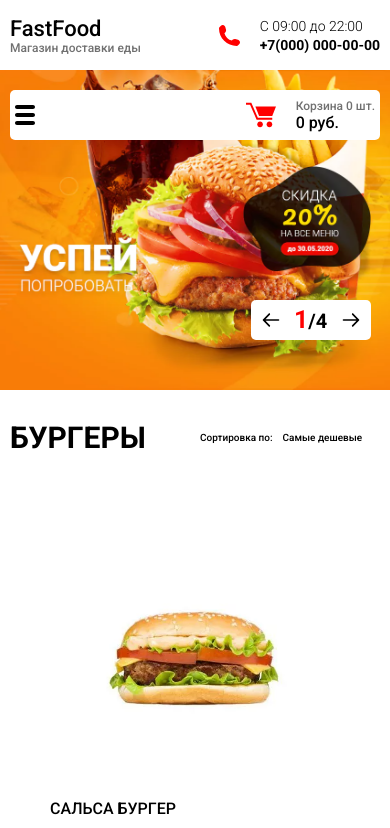
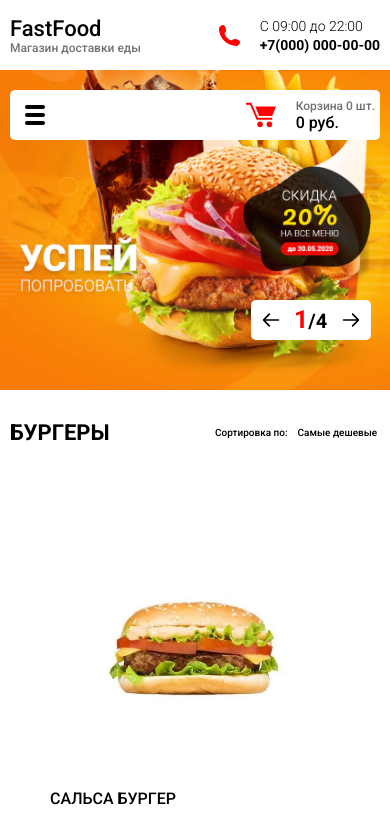
Before and after one commit to Mehader/fastfood-shop, a React (Create React App) app: page / in a window 390 px wide. Shown: the top 828 px of the page. Built offline with nearby package versions, Linux system fonts and the light colour scheme; data requests are answered from the project's data file.

Commit message:
add responsive

```diff
--- a/src/Components/Basket/BasketProduct/BasketProduct.module.scss
+++ b/src/Components/Basket/BasketProduct/BasketProduct.module.scss
@@ -28,8 +28,7 @@
   width: 100px;
   height: 100px;
   @media (max-width: $media-phone) {
-    width: 50px;
-    height: 50px;
+    display: none;
   }
 }
 
--- a/src/Components/Menu/Meni.module.scss
+++ b/src/Components/Menu/Meni.module.scss
@@ -56,7 +56,7 @@ li {
       z-index: 20;
       overflow: hidden;
       border-radius: $br-btn;
-      transition: 0.5s;
+      transition: 0.2s;
       & > li {
         padding-bottom: 5px;
       }
@@ -140,7 +140,7 @@ li {
     display: block;
     position: absolute;
     top: 15px;
-    left: 5px;
+    left: 15px;
     background-image: url(../../assets/img/menu-open.svg);
     background-size: cover;
   }
--- a/src/Components/Menu/Menu.tsx
+++ b/src/Components/Menu/Menu.tsx
@@ -1,4 +1,4 @@
-import React, { FC, useState } from "react";
+import React, {FC, RefObject, useEffect, useRef, useState} from "react";
 import style from "./Meni.module.scss";
 import basketIcon from "../../assets/img/basket-icon.svg";
 import sprite from "../../assets/img/social/social.svg";
@@ -13,8 +13,32 @@ const Menu: FC = () => {
   const { menu, arrMenuItem } = useAppSelector((state) => state.menuReducer);
   const { counter, sum } = useAppSelector((state) => state.basketReducer);
 
+  const menuRef = useRef(null)
+
+
+  const close = (e: MouseEvent) => {
+    if (e.target !== menuRef.current) {
+      setMenuOpen(false)
+      console.log("sdf")
+      document.removeEventListener("click", close)
+
+    }
+  }
+
+  const closeMenu = () => {
+    if (menuOpen !== false) {
+      document.addEventListener("click", close)
+    }
+
+  }
+
+useEffect(()=>{
+closeMenu()
+}, [menuOpen])
+
+
   return (
-    <div className={style.menu}>
+    <div ref={menuRef} className={style.menu}>
       <div className="container">
         <nav className={style.menuBox}>
           <div className={style.socialBox}>
--- a/src/Components/Product/Product.module.scss
+++ b/src/Components/Product/Product.module.scss
@@ -11,6 +11,8 @@ h1 {
   }
   @media (max-width: $media-phone) {
     padding-bottom: 0px;
+    font-size: 22px;
+
   }
 }
 
@@ -39,7 +41,7 @@ h1 {
 
 .boxSort {
   width: 290px;
-  height: 15px;
+  height: 16px;
   display: flex;
   justify-content: flex-start;
   padding: 5px 15px 5px 15px;
@@ -65,7 +67,7 @@ h1 {
       font-size: 10px;
       width: 165px;
       height: 10px;
-      padding-top: 12px;
+      padding: 7px 0px 5px 0px;
     }
   }
   @media (max-width: $media-tablet) {
@@ -76,7 +78,7 @@ h1 {
     font-size: 10px;
     width: 165px;
     height: 10px;
-    padding-top: 12px;
+    padding: 7px 0px 5px 0px;
   }
 }
 
--- a/src/Components/Slider/Slider.module.scss
+++ b/src/Components/Slider/Slider.module.scss
@@ -22,7 +22,12 @@
   height: 100%;
   background: center no-repeat;
   background-size: cover;
+  transition: .4s;
+
 }
+
+
+
 
 .counterBox {
   width: 156px;
--- a/src/Components/Slider/Slider.tsx
+++ b/src/Components/Slider/Slider.tsx
@@ -1,4 +1,4 @@
-import React from "react";
+import React, {useEffect} from "react";
 import style from "./Slider.module.scss";
 import { Menu } from "../";
 import arrow from "../../assets/img/arrow.svg";
@@ -14,6 +14,8 @@ const Slider = () => {
   const menu = useAppSelector((state) => state.menuReducer.menu);
   const arrImgSlider: string[] = [slider1, slider3, slider4, slider5];
   const dispatch = useDispatch();
+
+
 
   return (
     <div className={style.slider}>
```
